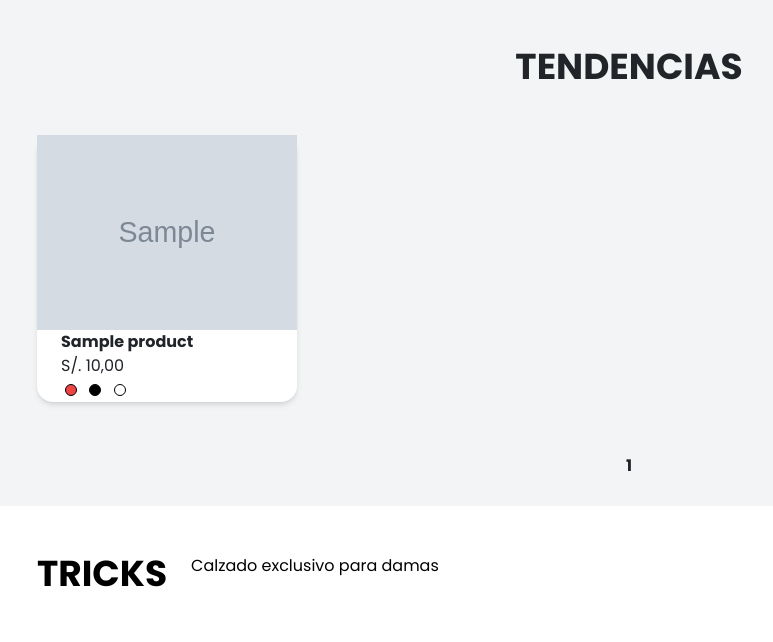
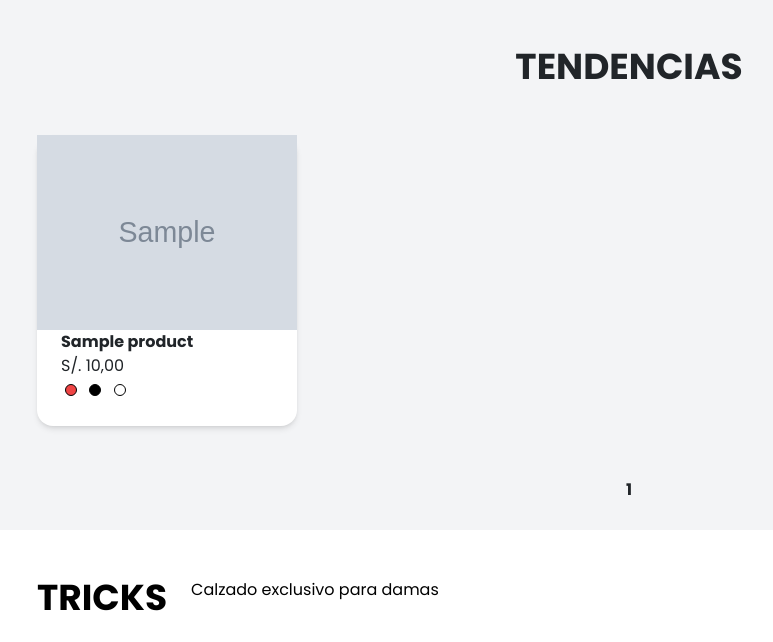
Before and after one commit to AJoelCastro/ProyectoTricks, a Django app: page /products/tendencias/ in a window 1280 px wide. Shown: the part 222-864 px from the top of the page, without its empty margins (11-784 px from the left). Run offline with Django 5.2, Linux system fonts and the light colour scheme; tables that the repository leaves empty hold one stand-in row (values such as "Sample post"); grey boxes marked "Sample" are stand-in pictures; some libraries are stand-ins or nearby versions.

Commit message:
menu 2.0

```diff
--- a/templates/Product/product_list_tendencias.html
+++ b/templates/Product/product_list_tendencias.html
@@ -21,7 +21,7 @@
                     </a>
                 </div>
                 <div class="ml-6"><p>S/. {{ product.price }}</p></div>
-                <div class="ml-6">
+                <div class="ml-6 mb-4">
                     <a class="mx-1" href="#">
                         <button class="h-3 w-3 rounded-full bg-red-500 border border-black">
                         </button>
```
